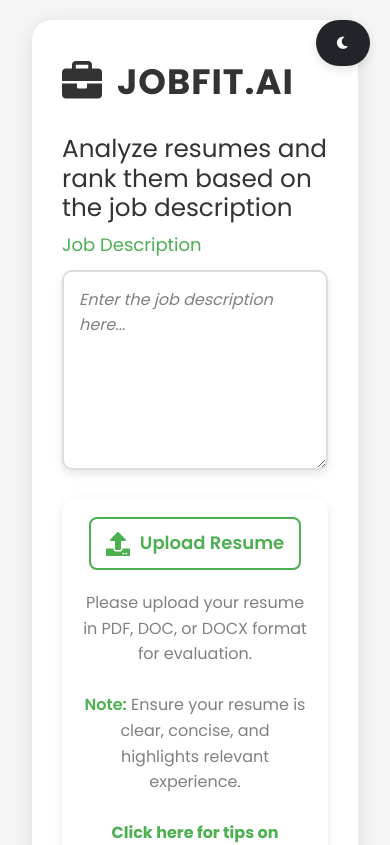
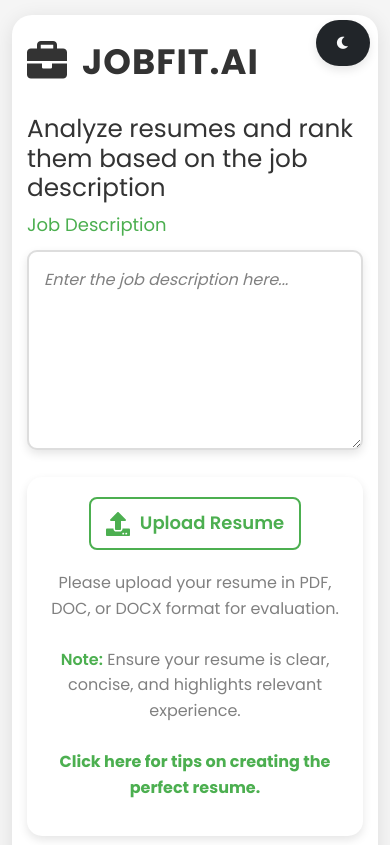
Before and after one commit to backendshubham/jobfit, a React (Create React App) app: page / in a window 390 px wide. Shown: the top 845 px of the page. Built offline with nearby package versions, Linux system fonts and the light colour scheme; the HTML template or start-up script is replaced by a standard one.

Commit message:
Worked on jobfit

```diff
--- a/src/App.css
+++ b/src/App.css
@@ -55,7 +55,7 @@
 .input-section, .result-section {
   flex: 1;
   background: var(--card-bg-color);
-  padding: 30px;
+  padding: 15px;
   border-radius: 20px;
   box-shadow: 0px 4px 20px rgba(0, 0, 0, 0.1);
 }
@@ -176,6 +176,10 @@
 @media (max-width: 768px) {
   .container {
     flex-direction: column;
+  }
+  body {
+    padding: 0px !important;
+    padding-top: 15px !important;
   }
 }
 
```
